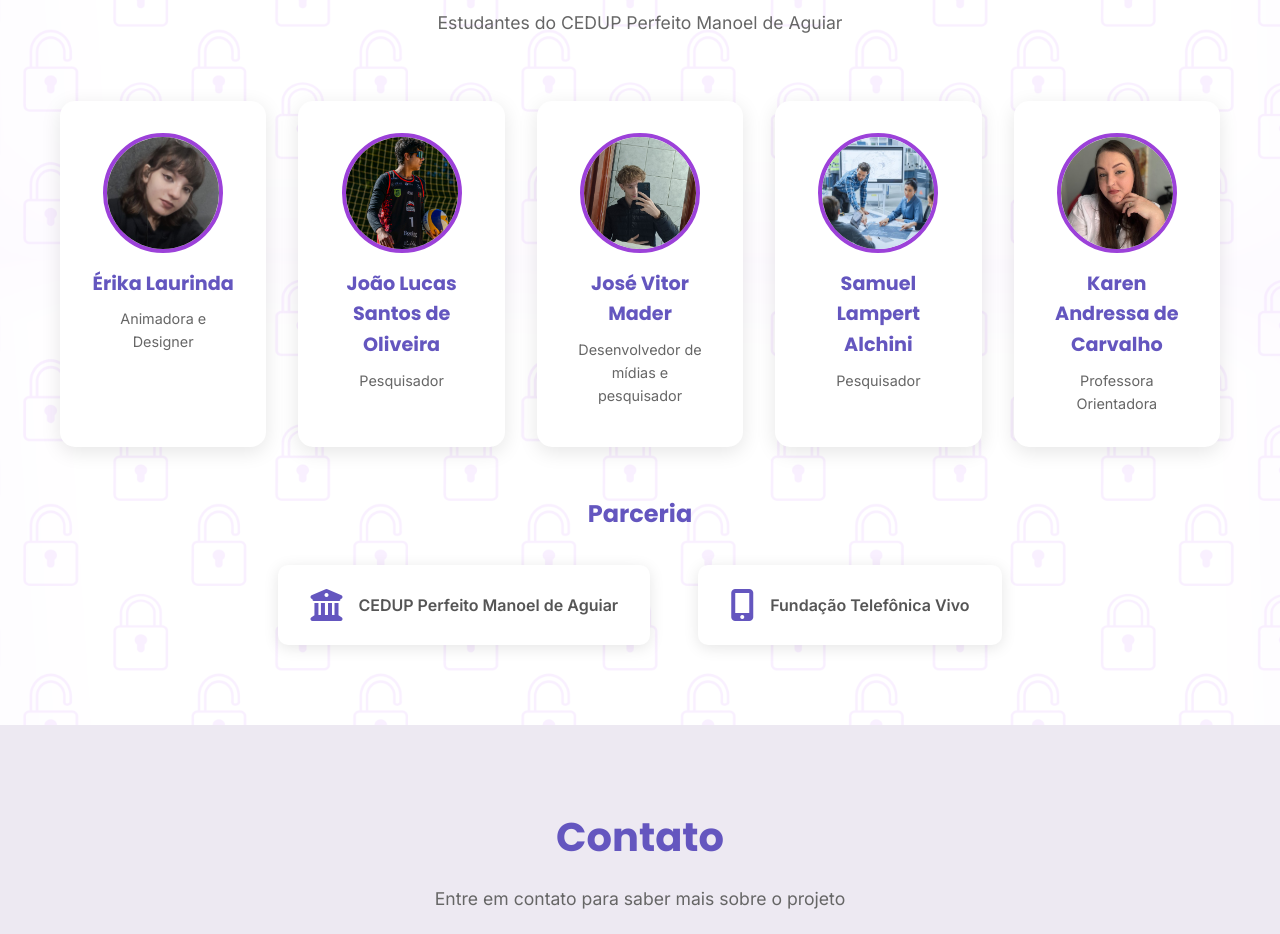
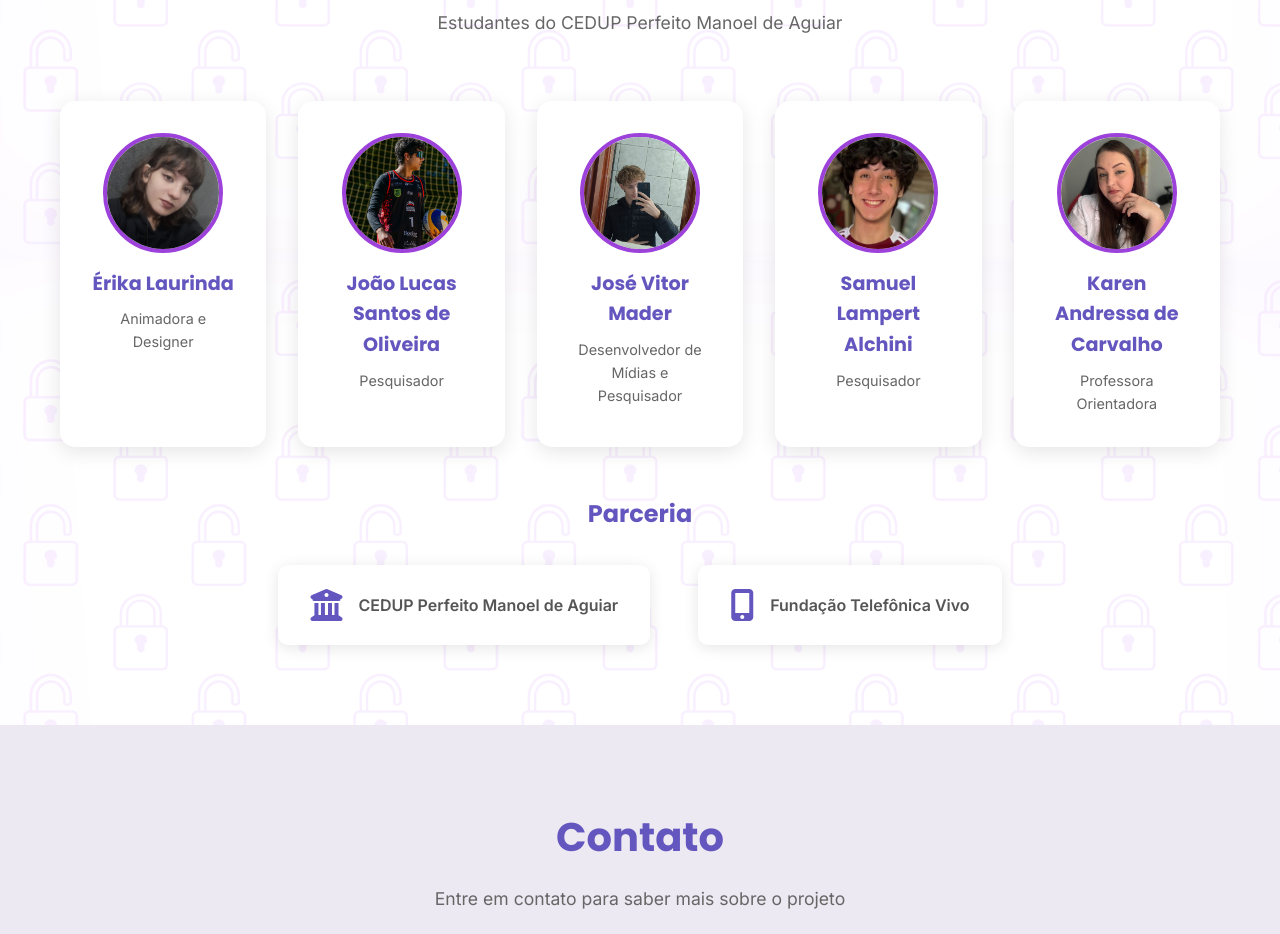
Before and after one commit to JoseVitorMader/SiteSIGA, a plain HTML site: page index.html in a window 1280 px wide. Shown: the part 6140-7074 px from the top of the page. Drawn offline with Linux system fonts and the light colour scheme.

Commit message:
foto samuca e arrumando css

```diff
--- a/css/style.css
+++ b/css/style.css
@@ -34,7 +34,7 @@ body {
     top: 0;
     left: 0;
     width: 100%;
-    background: #C2A0D9;
+    background: #561a7efa;
     backdrop-filter: blur(10px);
     z-index: 1000;
     transition: all 0.3s ease;
--- a/index.html
+++ b/index.html
@@ -308,11 +308,11 @@
                         <img src="images/jose_vitor.jpg" alt="José Vitor Mader" class="placeholder-photo">
                     </div>
                     <h3>José Vitor Mader</h3>
-                    <p>Desenvolvedor de mídias e pesquisador</p>
+                    <p>Desenvolvedor de Mídias e Pesquisador</p>
                 </div>
                 <div class="team-member">
                     <div class="member-photo">
-                        <img src="images/weolsC7YekMQ.jpg" alt="Samuel Lampert Alchini" class="placeholder-photo">
+                        <img src="images/samuel.jpg" alt="Samuel Lampert Alchini" class="placeholder-photo">
                     </div>
                     <h3>Samuel Lampert Alchini</h3>
                     <p>Pesquisador</p>
```
Also changed, not shown: images/samuel.jpg (added).
